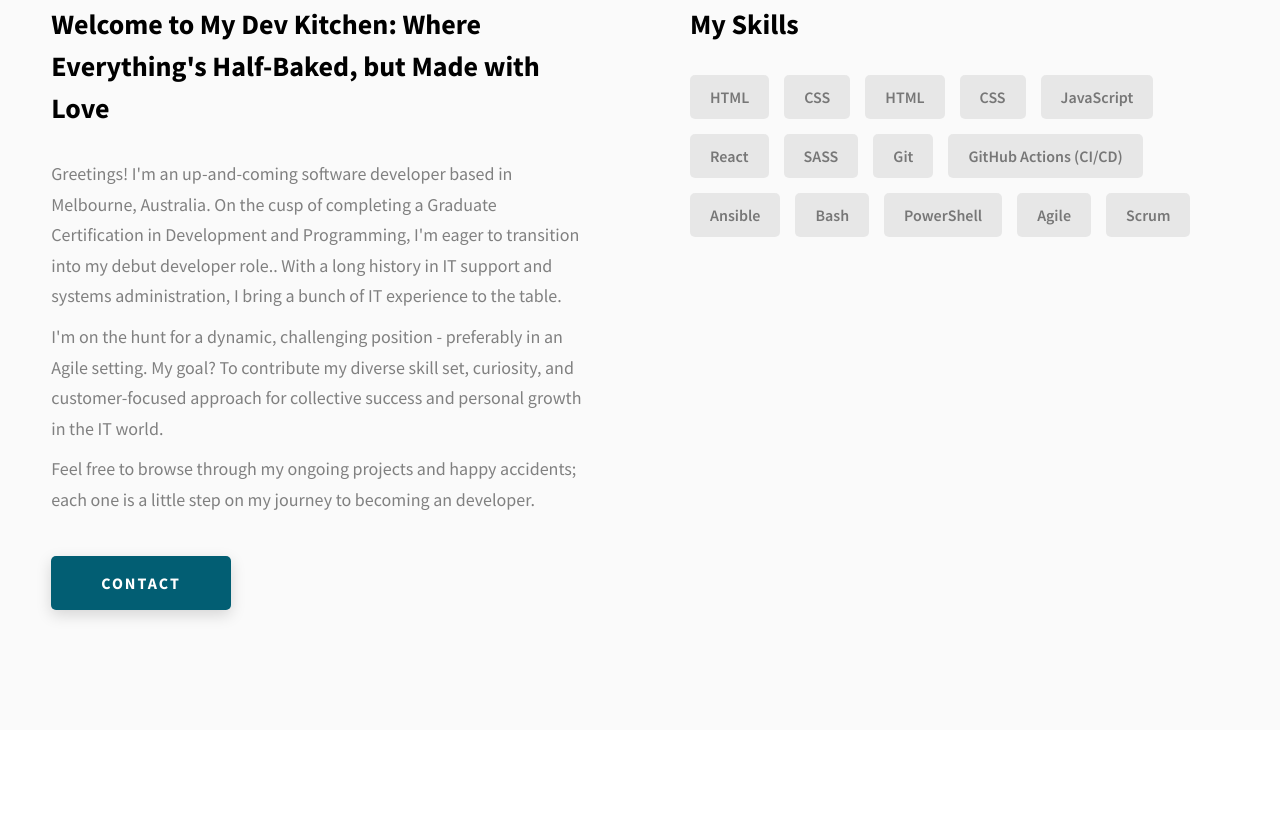
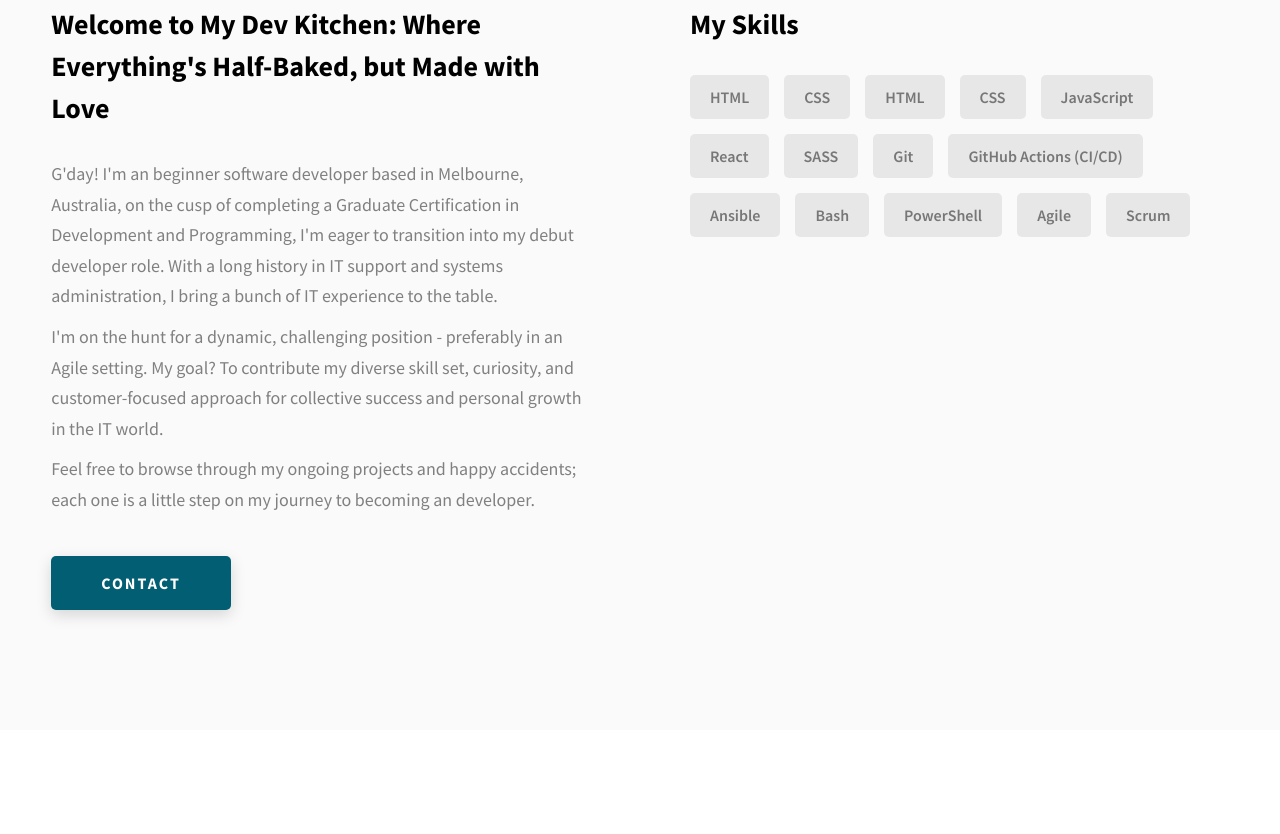
Before and after one commit to jaythomason-projects/Portfolio, a website: page index.html in a window 1280 px wide. Shown: the part 1166-2000 px from the top of the page. Drawn offline with Linux system fonts and the light colour scheme.

Commit message:
Update launch.json and index.html
- Changed the file path in launch.json to use a workspace variable.
- Deleted a jpeg file from the assets folder.
- Renamed common-bg.svg to common-bg.svg.old in the assets folder.
- Made changes to the content in index.html.

```diff
--- a/index.html
+++ b/index.html
@@ -146,9 +146,9 @@
             <h3 class="about__content-title">Welcome to My Dev Kitchen: Where Everything's Half-Baked, but Made with Love</h3>
             <div class="about__content-details">
               <p class="about__content-details-para">
-                Greetings! I'm an up-and-coming software developer based in Melbourne, Australia.
-                On the cusp of completing a Graduate Certification in Development and Programming,
-                I'm eager to transition into my debut developer role..
+                G'day! I'm an beginner software developer based in Melbourne, Australia,
+                on the cusp of completing a Graduate Certification in Development and Programming,
+                I'm eager to transition into my debut developer role.
                 With a long history in IT support and systems administration, I bring a bunch of IT experience to the table.
               </p>
               <p class="about__content-details-para">
```
Also changed, not shown: assets/jpeg/project-mockup-example.jpeg (deleted), 2 other files.
